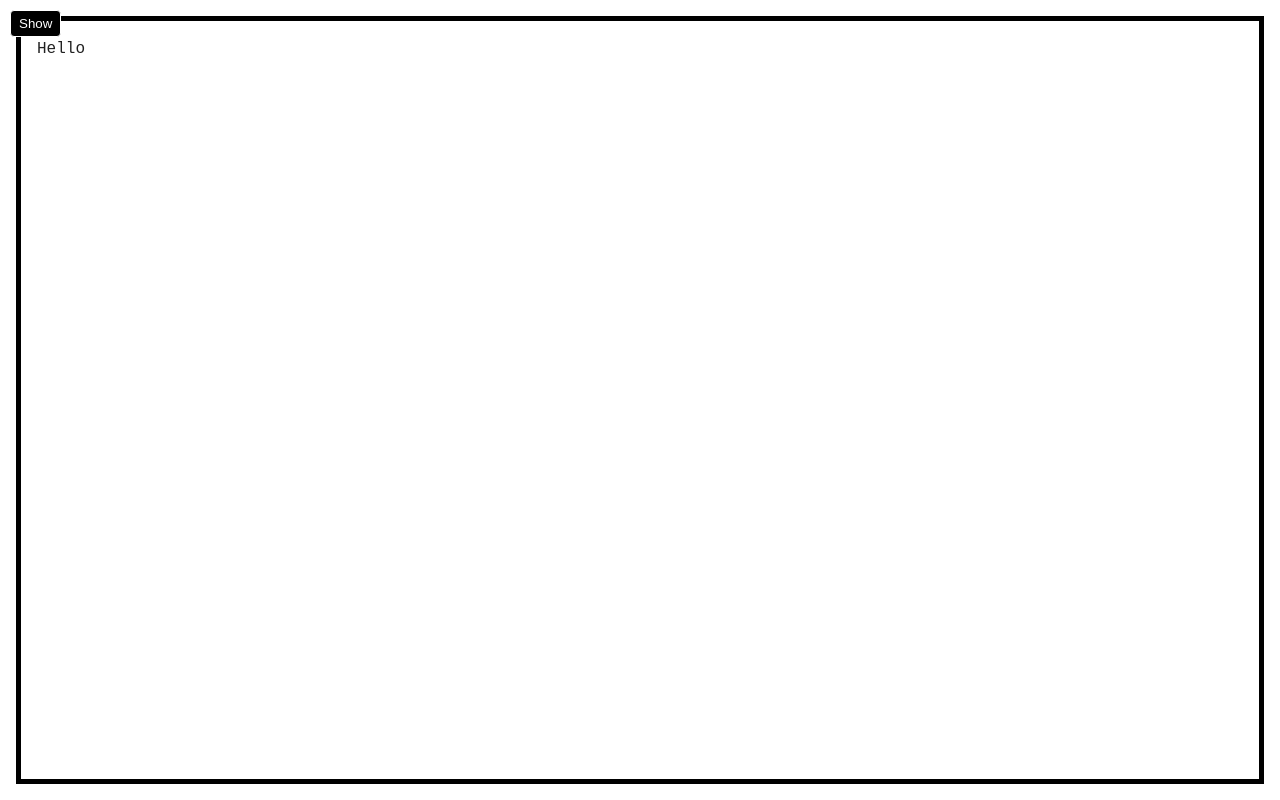
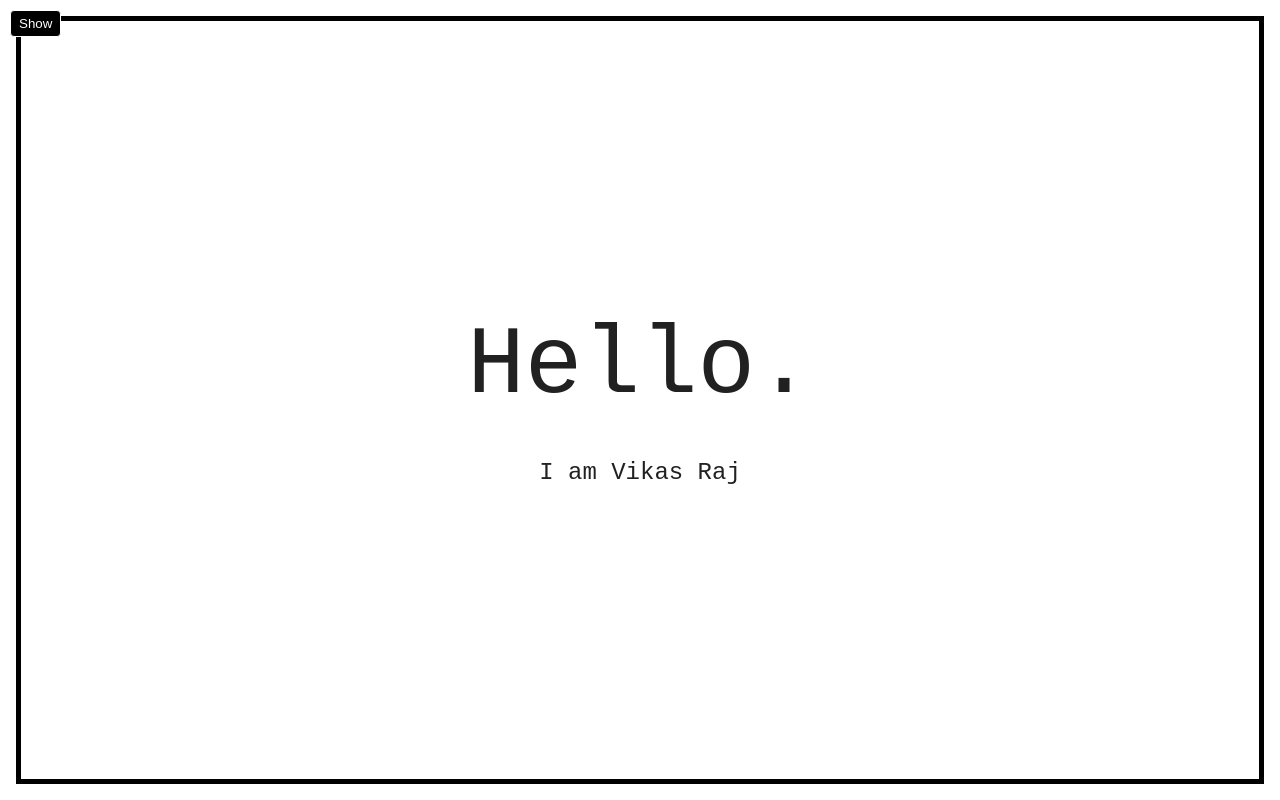
Before and after one commit to numToStr/vikas-blog.now.sh, a Gatsby site: page / in a window 1280 px wide. Built offline with nearby package versions, Linux system fonts and the light colour scheme; Gatsby itself is replaced by a stand-in of ours.

Commit message:
index: added author name

```diff
--- a/gatsby-config.js
+++ b/gatsby-config.js
@@ -3,6 +3,10 @@ module.exports = {
         title: `My Personal Blog`,
         description: `Kick off your next, great Gatsby project with this default starter. This barebones starter ships with the main Gatsby configuration files you might need.`,
         author: `Vikas Raj`,
+        social: {
+            twitter: "@numberToString",
+            github: "@vkasraj",
+        },
     },
     plugins: [
         `gatsby-plugin-react-helmet`,
--- /dev/null
+++ b/src/hooks/useSiteMetadata.js
@@ -0,0 +1,21 @@
+import { useStaticQuery, graphql } from "gatsby";
+
+export default () => {
+    const { site } = useStaticQuery(graphql`
+        query {
+            site {
+                siteMetadata {
+                    author
+                    title
+                    description
+                    social {
+                        twitter
+                        github
+                    }
+                }
+            }
+        }
+    `);
+
+    return site.siteMetadata;
+};
--- a/src/pages/index.js
+++ b/src/pages/index.js
@@ -1,8 +1,34 @@
 import React from "react";
-import { Typography } from "@material-ui/core";
+import { Typography, Box } from "@material-ui/core";
+import useSiteMetadata from "../hooks/useSiteMetadata";
+import styled from "@material-ui/styles/styled";
+
+const Hello = styled(Typography)(({ theme: { breakpoints } }) => ({
+    [breakpoints.down("sm")]: {
+        fontSize: "4rem",
+    },
+    [breakpoints.down("xs")]: {
+        fontSize: "3rem",
+    },
+}));
 
 const Index = () => {
-    return <Typography>Hello</Typography>;
+    const { author } = useSiteMetadata();
+
+    return (
+        <Box
+            height="100%"
+            display="flex"
+            alignItems="center"
+            justifyContent="center"
+            flexDirection="column"
+        >
+            <Hello variant="h1" gutterBottom>
+                Hello.
+            </Hello>
+            <Typography variant="h5">I am {author}</Typography>
+        </Box>
+    );
 };
 
 export default Index;
```
